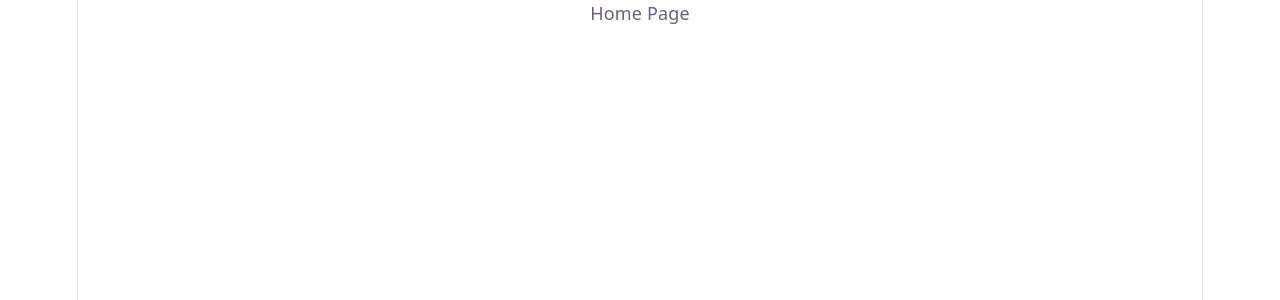
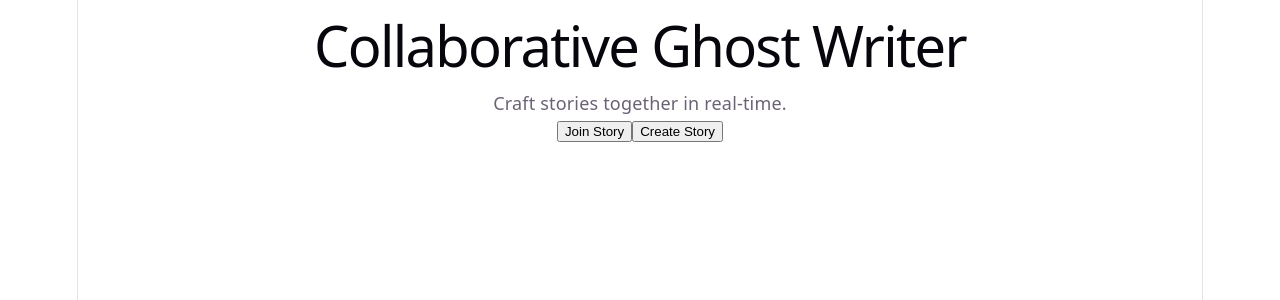
Before and after one commit to rishi-a1/collaborative-ghost, a React (Vite) app in the folder frontend/: page / in a window 1280 px wide. Shown: the top 300 px of the page. Built offline with nearby package versions, Linux system fonts and the light colour scheme.

Commit message:
Made basic home page

```diff
--- a/frontend/src/pages/Home.tsx
+++ b/frontend/src/pages/Home.tsx
@@ -1,5 +1,22 @@
+import { Link } from 'react-router-dom';
+
 function Home() {
-  return <div>Home Page</div>
+  return (
+    <div className="home-container">
+      <h1>Collaborative Ghost Writer</h1>
+      <p>Craft stories together in real-time.</p>
+
+      <div className="button-group">
+        <Link to="/join">
+          <button className="btn btn-secondary">Join Story</button>
+        </Link>
+
+        <Link to="/create">
+          <button className="btn btn-primary">Create Story</button>
+        </Link>
+      </div>
+    </div>
+  );
 }
 
-export default Home
+export default Home;
```
